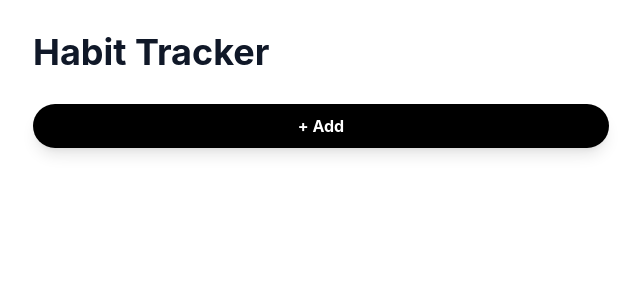
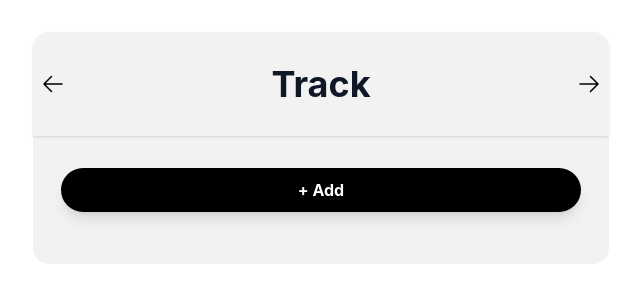
Before and after one commit to Viacheslav-Ognev/task-tracker, a React (Vite) app: page / in a window 1280 px wide. Shown: the top 302 px of the page, without its empty margins (319-959 px from the left). Built offline with nearby package versions, Linux system fonts and the light colour scheme.

Commit message:
add notes screen

```diff
--- a/src/App.tsx
+++ b/src/App.tsx
@@ -1,6 +1,7 @@
 import { useState, useEffect } from "react";
 import TaskCard from "./components/TaskCard";
 import ModalAddTask from "./components/ModalAddTask";
+import NotesScreen from "./components/NotesScreen";
 import { addDays } from "date-fns";
 
 // обьявляем типы для массива
@@ -14,6 +15,26 @@ export type Task = {
 };
 
 function App() {
+  const screen = ["Track", "Notes"];
+
+  const [currentScreenIndex, setCurrentScreenIndex] = useState(0);
+
+  const handleNextScreen = () => {
+    if (currentScreenIndex === screen.length - 1) {
+      setCurrentScreenIndex(0);
+    } else {
+      setCurrentScreenIndex(currentScreenIndex + 1);
+    }
+  };
+
+  const handlePrevScreen = () => {
+    if (currentScreenIndex === 0) {
+      setCurrentScreenIndex(screen.length - 1);
+    } else {
+      setCurrentScreenIndex(currentScreenIndex - 1);
+    }
+  };
+
   const [isModalOpen, setIsModalOpen] = useState(false);
 
   // главный масив
@@ -81,23 +102,44 @@ function App() {
     setTasks(editTask);
   };
 
-  const handleResetCount = (idToReset:number) => {
+  const handleResetCount = (idToReset: number) => {
     const updatedTasks = tasks.map((task) => {
       if (task.id === idToReset) {
-        return {...task, count: 0};
+        return { ...task, count: 0 };
       }
 
       return task;
     });
-    setTasks(updatedTasks)
-  }
+    setTasks(updatedTasks);
+  };
 
   return (
-    <div className=" pb-5 font-sans max-w-xl mx-auto">
+    <div className=" pb-5 font-sans max-w-xl mx-auto bg-black/5 rounded-2xl">
+      <div className=" flex justify-between items-center my-8 shadow-sm rounded-t-2xl">
+        <button
+          className=" text-2xl p-2 hover:bg-gray-200 rounded-full transition-colors hover:scale-110"
+          onClick={handlePrevScreen}
+        >
+          <svg xmlns="http://www.w3.org/2000/svg" fill="none" viewBox="0 0 24 24" strokeWidth={1.5} stroke="currentColor" className="size-6">
+            <path strokeLinecap="round" strokeLinejoin="round" d="M10.5 19.5 3 12m0 0 7.5-7.5M3 12h18" />
+          </svg>
+
+        </button>
         <h1 className=" text-4xl text-gray-900 font-bold my-8 text-reght">
-        Habit Tracker
+          {screen[currentScreenIndex]}
         </h1>
+        <button
+          className=" text-2xl p-2 hover:bg-gray-200 rounded-full transition-colors hover:scale-110"
+          onClick={handleNextScreen}
+        >
+          <svg xmlns="http://www.w3.org/2000/svg" fill="none" viewBox="0 0 24 24" strokeWidth={1.5} stroke="currentColor" className="size-6">
+            <path strokeLinecap="round" strokeLinejoin="round" d="M13.5 4.5 21 12m0 0-7.5 7.5M21 12H3" />
+          </svg>
+        </button>
+      </div>
 
+      {currentScreenIndex === 0 && (
+        <div className=" px-3">
           <div>
             {tasks.map((task) => (
               <TaskCard
@@ -110,15 +152,21 @@ function App() {
               />
             ))}
           </div>
-
           <div className=" flex justify-center mb-8">
             <button
               onClick={() => setIsModalOpen(true)}
-          className=" bg-black text-white font-bold py-2.5 px-20 w-full rounded-full shadow-lg hover:scale-110 transition-transform"
+              className=" bg-black text-white font-bold py-2.5 px-20 w-130 rounded-full shadow-lg hover:scale-105 transition-transform"
             >
               + Add
             </button>
           </div>
+        </div>
+      )}
+
+      {currentScreenIndex === 1 &&(
+        <NotesScreen/>
+      )}
+
 
       {isModalOpen && (
         <ModalAddTask
--- /dev/null
+++ b/src/components/NotesScreen.tsx
@@ -0,0 +1,12 @@
+
+
+
+export default function NotesScreen() {
+
+    return (
+        <div className=" flex flex-col items-center justify-center h-64 border-2 border-dashed border-gray-300 rounded-xl px-3">
+            <h2 className=" text-2xl font-bold text-gray-500 mb-4"> Notes</h2>
+            <p className=" text-gray-600"></p>
+        </div>
+    )
+}
```
Lines whose indentation alone changed are shown as unchanged.
